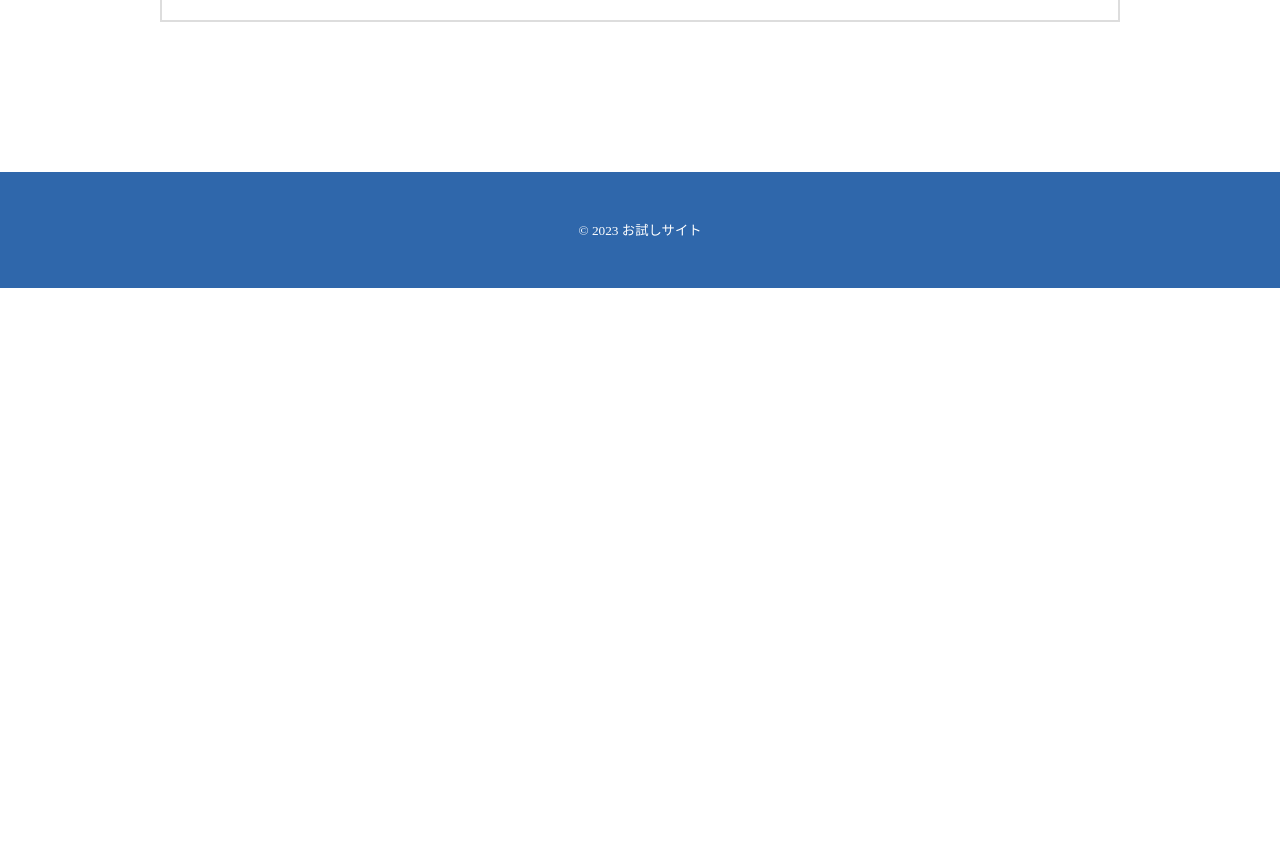
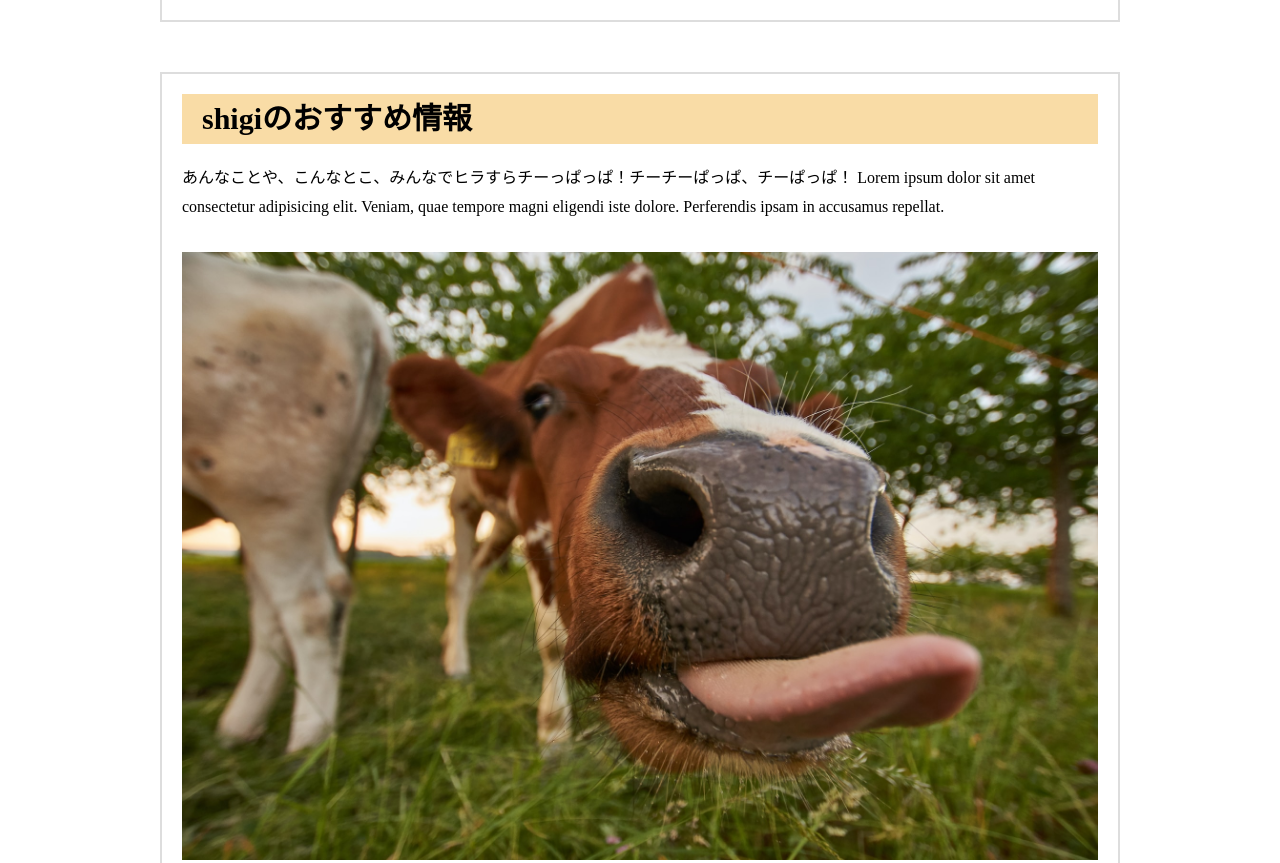
Before and after one commit to snipe-rm/pull-rensyu, a plain HTML site: page index.html in a window 1280 px wide. Shown: the part 1699-2562 px from the top of the page. Before the commit the page ends 1987 px from the top, so only its background shows below. Drawn offline with Linux system fonts and the light colour scheme.

Commit message:
shigi-branchの作業

```diff
--- a/index.html
+++ b/index.html
@@ -32,6 +32,15 @@
           <img src="img/name-01.jpg" alt="name-01お勧めの写真">
         </p>
       </div><!-- /.contents -->
+      <div class="contents">
+        <div class="text-box">
+          <h2 class="content-ttl">shigiのおすすめ情報</h2>
+          <p class="content-txt">あんなことや、こんなとこ、みんなでヒラすらチーっぱっぱ！チーチーぱっぱ、チーぱっぱ！ Lorem ipsum dolor sit amet consectetur adipisicing elit. Veniam, quae tempore magni eligendi iste dolore. Perferendis ipsam in accusamus repellat.</p>
+        </div><!-- /.text-box -->
+        <p class="content-ph">
+          <img src="img/shigi-image.jpeg" alt="shigiのあほずら写真">
+        </p>
+      </div><!-- /.contents -->
     </div><!-- /.wrapper -->
   </main>
   <footer>
```
Also changed, not shown: img/shigi-image.jpeg (added).
